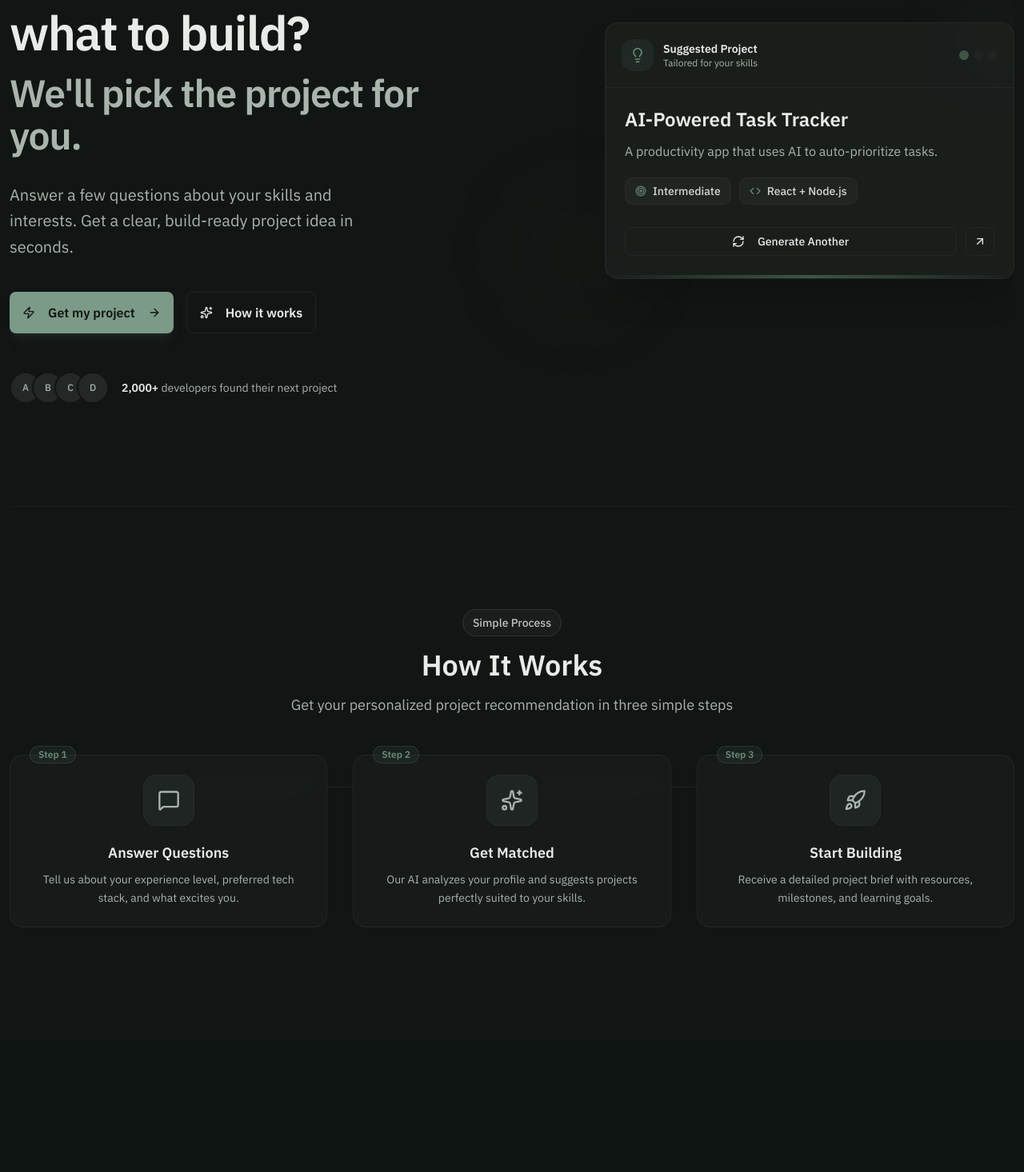
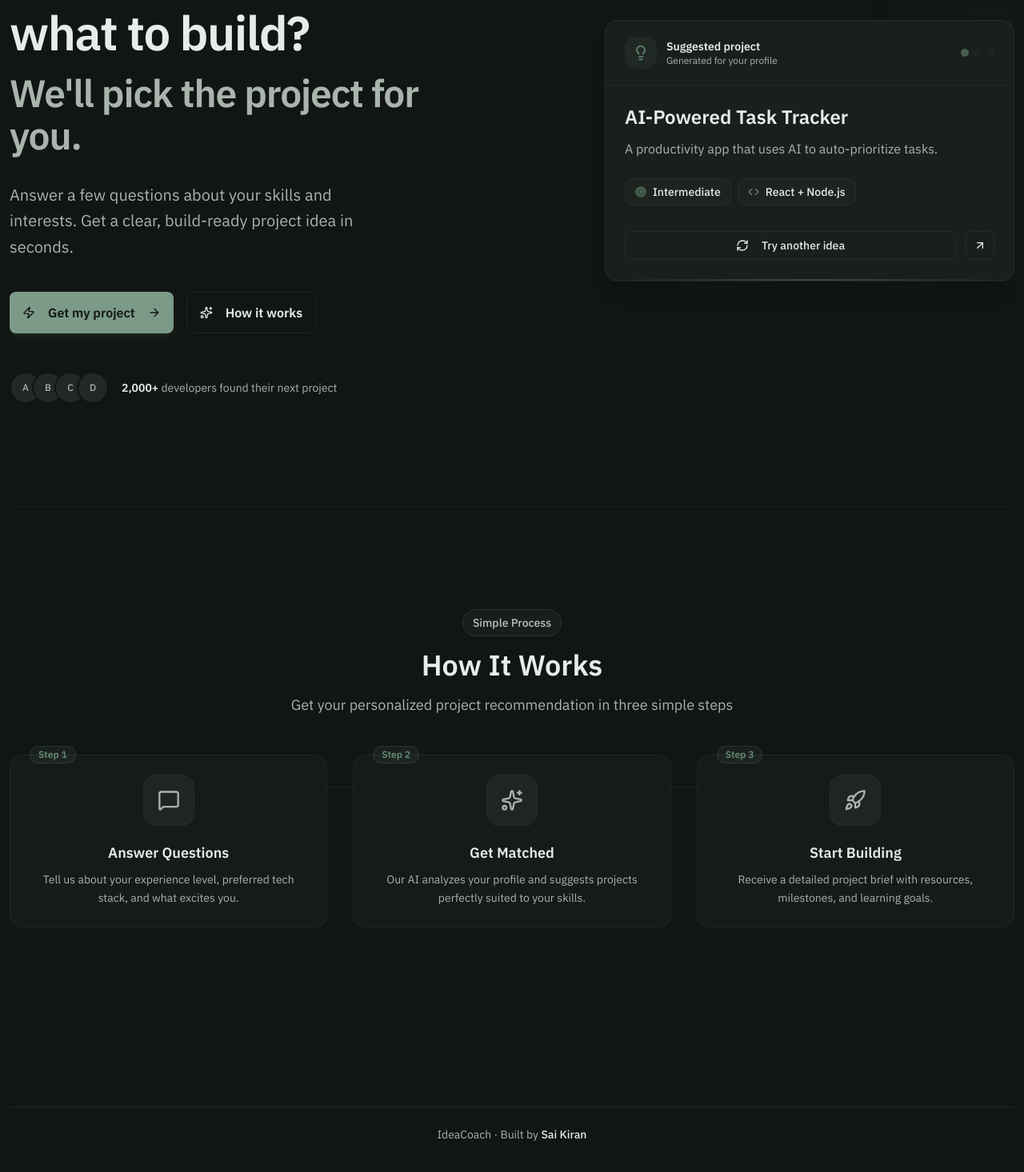
Before and after one commit to imSaikirann/ideacoach, a Next.js app: page / in a window 1280 px wide. Shown: the part 276-1742 px from the top of the page at 80% size. Before the commit the page ends 1584 px from the top, so only its background shows below. Built offline with nearby package versions, Linux system fonts and the light colour scheme; no server answers.

Commit message:
feat(footer):added footer

```diff
--- /dev/null
+++ b/constants/codes.ts
@@ -0,0 +1,7 @@
+const messages = [
+  "Analyzing your inputs…",
+  "Understanding your goals and constraints…",
+  "Matching tech stack to learning outcomes…",
+  "Generating project ideas…",
+  "Refining ideas for real-world use…",
+];
--- /dev/null
+++ b/features/landing/components/Footer.tsx
@@ -0,0 +1,14 @@
+export default function Footer() {
+  return (
+    <footer className="mt-24 border-t border-border/60">
+      <div className="mx-auto max-w-7xl px-6 py-6">
+        <p className="text-center text-sm text-muted-foreground">
+          IdeaCoach · Built by{" "}
+          <span className="font-medium text-foreground">
+            Sai Kiran
+          </span>
+        </p>
+      </div>
+    </footer>
+  );
+}
--- a/features/landing/components/HeroLayout.tsx
+++ b/features/landing/components/HeroLayout.tsx
@@ -2,6 +2,7 @@ import React from "react"
 import Container from "@/components/common/Container";
 import HeroBackground from "./HeroBackground";
 import HowItWorks from "./HowItWorks";
+import Footer from "./Footer";
 
 export default function HeroLayout({
   left,
@@ -31,6 +32,11 @@ export default function HeroLayout({
         <div className="py-20 sm:py-24 md:py-28 lg:py-32 border-t border-border/30">
           <HowItWorks />
         </div>
+
+          <div >
+          <Footer/>
+        </div>
+
       </Container>
     </section>
   );
--- a/features/landing/components/HeroPreview.tsx
+++ b/features/landing/components/HeroPreview.tsx
@@ -2,102 +2,116 @@
 
 import { Button } from "@/components/ui/button";
 import { useHeroProjects } from "../hooks/useHeroProjects";
-import { Lightbulb, RefreshCw, Code, Target, ArrowUpRight } from "lucide-react";
+import {
+  Lightbulb,
+  RefreshCw,
+  Code,
+  Target,
+  ArrowUpRight,
+} from "lucide-react";
 import { cn } from "@/lib/utils";
 
 export default function HeroPreview() {
   const { project, next, loading } = useHeroProjects();
 
   return (
-    <div className="w-full max-w-lg">
-      {/* Floating decoration */}
-      <div className="absolute -top-4 -right-4 w-24 h-24 bg-accent/10 rounded-full blur-2xl" />
-      <div className="absolute -bottom-8 -left-8 w-32 h-32 bg-accent/5 rounded-full blur-3xl" />
+    <div className="relative w-full max-w-lg">
+      {/* Subtle ambient glow (reduced noise) */}
+      <div className="pointer-events-none absolute -top-6 -right-6 w-28 h-28 bg-accent/10 rounded-full blur-3xl" />
 
-      <div className="relative border border-border/50 rounded-2xl bg-card/80 backdrop-blur-xl overflow-hidden shadow-2xl shadow-black/20">
-        {/* Card header */}
-        <div className="flex items-center justify-between p-5 border-b border-border/50">
+      <div className="relative rounded-2xl border border-border/60 bg-card/90 backdrop-blur-xl shadow-xl">
+        {/* Header */}
+        <div className="flex items-center justify-between px-6 py-5 border-b border-border/50">
           <div className="flex items-center gap-3">
-            <div className="w-10 h-10 rounded-xl bg-accent/10 flex items-center justify-center">
-              <Lightbulb className="w-5 h-5 text-accent" />
+            <div className="flex h-10 w-10 items-center justify-center rounded-xl bg-accent/10">
+              <Lightbulb className="h-5 w-5 text-accent" />
             </div>
             <div>
               <h3 className="text-sm font-semibold text-foreground">
-                Suggested Project
+                Suggested project
               </h3>
               <p className="text-xs text-muted-foreground">
-                Tailored for your skills
+                Generated for your profile
               </p>
             </div>
           </div>
+
           <div className="flex gap-1.5">
-            <div className="w-3 h-3 rounded-full bg-accent/50" />
-            <div className="w-3 h-3 rounded-full bg-muted" />
-            <div className="w-3 h-3 rounded-full bg-muted" />
+            <span className="h-2.5 w-2.5 rounded-full bg-accent/60" />
+            <span className="h-2.5 w-2.5 rounded-full bg-muted" />
+            <span className="h-2.5 w-2.5 rounded-full bg-muted" />
           </div>
         </div>
 
-        {/* Card content */}
-        <div className="p-6 space-y-5">
+        {/* Content */}
+        <div className="px-6 py-6 space-y-6">
+          {/* Title + description */}
           <div
             className={cn(
               "space-y-3 transition-opacity duration-300",
-              loading && "opacity-50"
+              loading && "opacity-60"
             )}
           >
-            <h4 className="text-xl sm:text-2xl font-bold text-foreground leading-tight text-balance">
+            <h4 className="text-xl sm:text-2xl font-semibold leading-tight text-balance">
               {project.title}
             </h4>
-            <p className="text-base text-muted-foreground leading-relaxed">
+
+            <p className="text-sm sm:text-base text-muted-foreground leading-relaxed">
               {project.description}
             </p>
           </div>
 
-          {/* Tags */}
-          <div className="flex flex-wrap gap-2.5">
-            <div className="flex items-center gap-2 px-3 py-1.5 rounded-lg bg-secondary/80 border border-border/50">
-              <Target className="w-3.5 h-3.5 text-accent" />
-              <span className="text-sm font-medium text-foreground/90">
+          {/* Meta */}
+          <div className="flex flex-wrap gap-2">
+            <div className="flex items-center gap-2 rounded-lg border border-border/50 bg-secondary/60 px-3 py-1.5">
+              <Target className="h-3.5 w-3.5 text-accent" />
+              <span className="text-sm font-medium">
                 {project.level}
               </span>
             </div>
-            <div className="flex items-center gap-2 px-3 py-1.5 rounded-lg bg-secondary/80 border border-border/50">
-              <Code className="w-3.5 h-3.5 text-accent" />
-              <span className="text-sm font-medium text-foreground/90">
+
+            <div className="flex items-center gap-2 rounded-lg border border-border/50 bg-secondary/60 px-3 py-1.5">
+              <Code className="h-3.5 w-3.5 text-accent" />
+              <span className="text-sm font-medium">
                 {project.stack}
               </span>
             </div>
           </div>
 
           {/* Actions */}
-          <div className="flex gap-3 pt-2">
+          <div className="flex items-center gap-3 pt-2">
             <Button
               onClick={next}
               disabled={loading}
               variant="outline"
-              className="flex-1 border-border/50 hover:bg-secondary/50 bg-transparent"
+              className="flex-1 border-border/60 bg-transparent hover:bg-secondary/60"
             >
               {loading ? (
                 <>
-                  <RefreshCw className="mr-2 w-4 h-4 animate-spin" />
-                  Generating...
+                  <RefreshCw className="mr-2 h-4 w-4 animate-spin" />
+                  Thinking…
                 </>
               ) : (
                 <>
-                  <RefreshCw className="mr-2 w-4 h-4" />
-                  Generate Another
+                  <RefreshCw className="mr-2 h-4 w-4" />
+                  Try another idea
                 </>
               )}
             </Button>
-            <Button size="icon" variant="outline" className="border-border/50 hover:bg-secondary/50 bg-transparent">
-              <ArrowUpRight className="w-4 h-4" />
-              <span className="sr-only">View project details</span>
+
+            <Button
+              size="icon"
+              variant="outline"
+              className="border-border/60 bg-transparent hover:bg-secondary/60"
+            >
+              <ArrowUpRight className="h-4 w-4" />
+              <span className="sr-only">View details</span>
             </Button>
           </div>
         </div>
 
-        {/* Decorative gradient line at bottom */}
-        <div className="h-1 w-full bg-gradient-to-r from-transparent via-accent/50 to-transparent" />
+        {/* Bottom focus line */}
+        <div className="h-[2px] w-full bg-gradient-to-r from-transparent via-accent/40 to-transparent" />
       </div>
     </div>
   );
```
